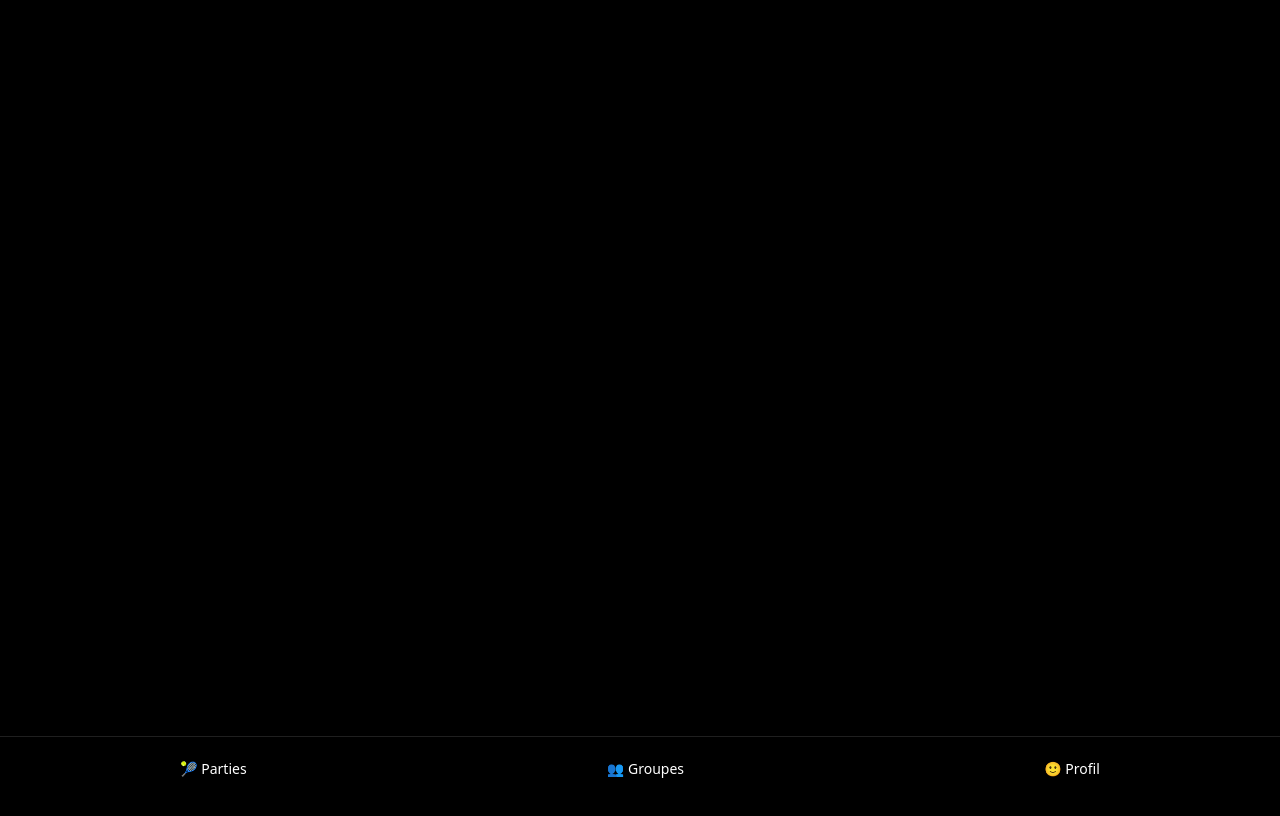
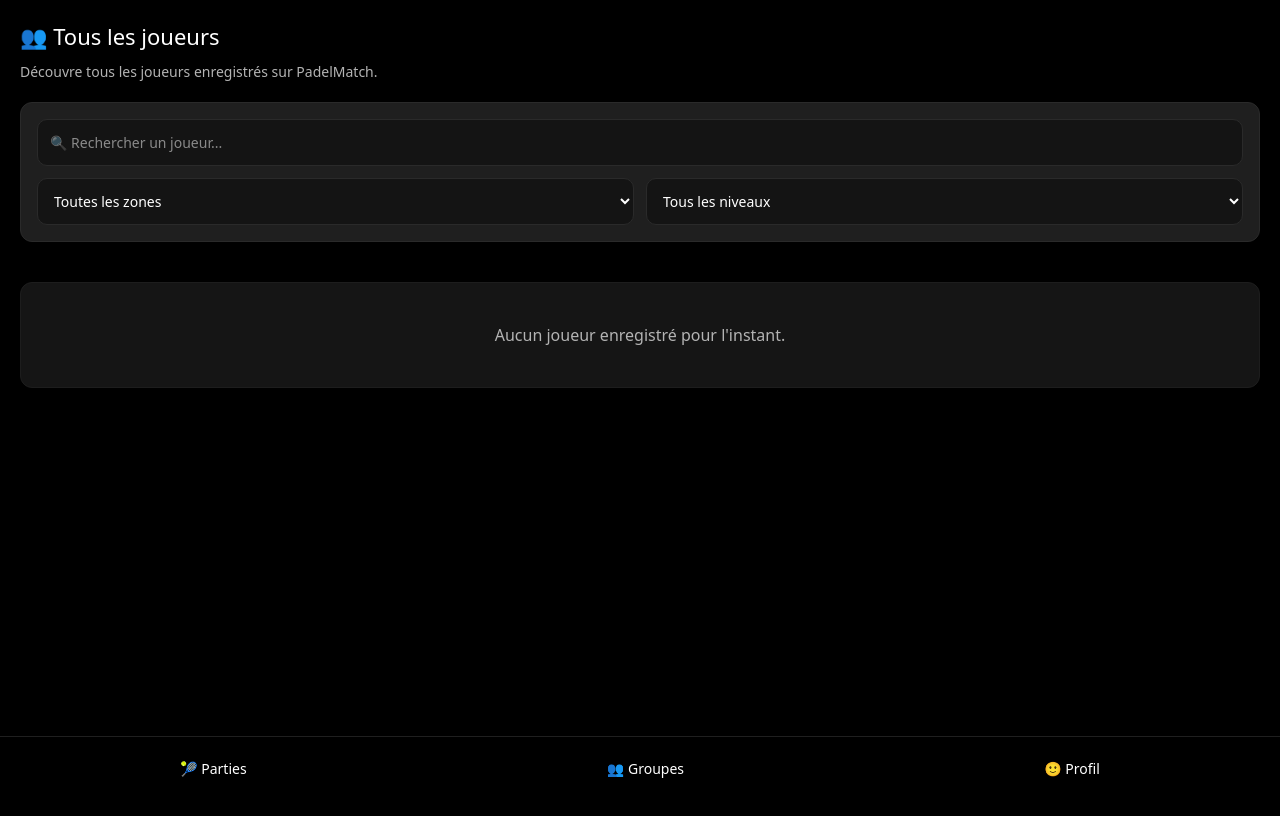
Before and after one commit to mikalopez06100-lab/padelmatch, a Next.js app: page /joueurs in a window 1280 px wide. Before the commit this address had no page. Shown: the top 816 px of the page. Built offline with nearby package versions, Linux system fonts and the light colour scheme.

Commit message:
Ajout page Joueurs - Liste tous les profils avec recherche et filtres

```diff
--- /dev/null
+++ b/app/joueurs/page.tsx
@@ -0,0 +1,267 @@
+"use client";
+
+import { useEffect, useState, useMemo } from "react";
+import { loadProfilsGlobaux } from "@/lib/data/profils-globaux";
+import type { ProfilGlobal } from "@/lib/data/profils-globaux";
+import type { Zone, Niveau } from "@/lib/types";
+
+function getInitials(pseudo: string): string {
+  return pseudo
+    .split(" ")
+    .map((n) => n[0])
+    .join("")
+    .toUpperCase()
+    .slice(0, 2);
+}
+
+function getAvatarColor(pseudo: string): string {
+  const colors = [
+    "#10b981",
+    "#3b82f6",
+    "#8b5cf6",
+    "#f59e0b",
+    "#ef4444",
+    "#ec4899",
+    "#06b6d4",
+    "#84cc16",
+  ];
+
+  let hash = 0;
+  for (let i = 0; i < pseudo.length; i++) {
+    hash = pseudo.charCodeAt(i) + ((hash << 5) - hash);
+  }
+
+  return colors[Math.abs(hash) % colors.length];
+}
+
+const ZONES: Zone[] = ["Nice", "Antibes", "Cagnes-sur-Mer", "Cannes", "Monaco", "Menton", "Autre"];
+const NIVEAUX: Niveau[] = ["Débutant", "Intermédiaire", "Confirmé", "Compétitif"];
+
+export default function JoueursPage() {
+  const [profilsGlobaux, setProfilsGlobaux] = useState<ProfilGlobal[]>([]);
+  const [searchTerm, setSearchTerm] = useState("");
+  const [filterZone, setFilterZone] = useState<Zone | "">("");
+  const [filterNiveau, setFilterNiveau] = useState<Niveau | "">("");
+
+  useEffect(() => {
+    setProfilsGlobaux(loadProfilsGlobaux());
+  }, []);
+
+  // Recharger les profils globaux périodiquement pour avoir les dernières mises à jour
+  useEffect(() => {
+    const interval = setInterval(() => {
+      setProfilsGlobaux(loadProfilsGlobaux());
+    }, 2000); // Recharger toutes les 2 secondes
+    return () => clearInterval(interval);
+  }, []);
+
+  const profilsFiltres = useMemo(() => {
+    return profilsGlobaux.filter((p) => {
+      // Filtre par recherche (pseudo)
+      if (searchTerm && !p.pseudo.toLowerCase().includes(searchTerm.toLowerCase())) {
+        return false;
+      }
+
+      // Filtre par zone
+      if (filterZone && p.zone !== filterZone) {
+        return false;
+      }
+
+      // Filtre par niveau
+      if (filterNiveau && p.niveau !== filterNiveau) {
+        return false;
+      }
+
+      return true;
+    });
+  }, [profilsGlobaux, searchTerm, filterZone, filterNiveau]);
+
+  return (
+    <div style={{ background: "#000", color: "#fff", minHeight: "100vh", padding: "20px", paddingBottom: 80 }}>
+      <h1 style={{ fontSize: 22, marginBottom: 8, color: "#fff" }}>👥 Tous les joueurs</h1>
+      <p style={{ opacity: 0.7, marginTop: 0, color: "#fff", fontSize: 14, marginBottom: 20 }}>
+        Découvre tous les joueurs enregistrés sur PadelMatch.
+      </p>
+
+      {/* Filtres */}
+      <div
+        style={{
+          marginBottom: 20,
+          padding: 16,
+          border: "1px solid #2a2a2a",
+          borderRadius: 12,
+          display: "grid",
+          gap: 12,
+          background: "#1f1f1f",
+          maxWidth: "100%",
+        }}
+      >
+        <input
+          type="text"
+          value={searchTerm}
+          onChange={(e) => setSearchTerm(e.target.value)}
+          placeholder="🔍 Rechercher un joueur..."
+          style={{
+            padding: 12,
+            borderRadius: 10,
+            border: "1px solid #2a2a2a",
+            background: "#141414",
+            color: "#fff",
+            fontSize: 14,
+            outline: "none",
+          }}
+        />
+
+        <div style={{ display: "flex", gap: 12, flexWrap: "wrap" }}>
+          <select
+            value={filterZone}
+            onChange={(e) => setFilterZone(e.target.value as Zone | "")}
+            style={{
+              flex: 1,
+              minWidth: 150,
+              padding: 12,
+              borderRadius: 10,
+              border: "1px solid #2a2a2a",
+              background: "#141414",
+              color: "#fff",
+              fontSize: 14,
+            }}
+          >
+            <option value="" style={{ background: "#141414", color: "#fff" }}>
+              Toutes les zones
+            </option>
+            {ZONES.map((z) => (
+              <option key={z} value={z} style={{ background: "#141414", color: "#fff" }}>
+                {z}
+              </option>
+            ))}
+          </select>
+
+          <select
+            value={filterNiveau}
+            onChange={(e) => setFilterNiveau(e.target.value as Niveau | "")}
+            style={{
+              flex: 1,
+              minWidth: 150,
+              padding: 12,
+              borderRadius: 10,
+              border: "1px solid #2a2a2a",
+              background: "#141414",
+              color: "#fff",
+              fontSize: 14,
+            }}
+          >
+            <option value="" style={{ background: "#141414", color: "#fff" }}>
+              Tous les niveaux
+            </option>
+            {NIVEAUX.map((n) => (
+              <option key={n} value={n} style={{ background: "#141414", color: "#fff" }}>
+                {n}
+              </option>
+            ))}
+          </select>
+        </div>
+
+        {(searchTerm || filterZone || filterNiveau) && (
+          <div style={{ fontSize: 13, opacity: 0.7, color: "#fff" }}>
+            {profilsFiltres.length} joueur{profilsFiltres.length > 1 ? "s" : ""} trouvé
+            {profilsFiltres.length > 1 ? "s" : ""}
+          </div>
+        )}
+      </div>
+
+      {/* Liste des joueurs */}
+      <div style={{ display: "grid", gap: 12, maxWidth: "100%" }}>
+        {profilsFiltres.length === 0 ? (
+          <div
+            style={{
+              opacity: 0.7,
+              marginTop: 20,
+              color: "#fff",
+              textAlign: "center",
+              padding: 40,
+              border: "1px solid #2a2a2a",
+              borderRadius: 12,
+              background: "#1f1f1f",
+            }}
+          >
+            {profilsGlobaux.length === 0
+              ? "Aucun joueur enregistré pour l'instant."
+              : "Aucun joueur ne correspond à vos critères de recherche."}
+          </div>
+        ) : (
+          profilsFiltres.map((p) => (
+            <div
+              key={p.pseudo}
+              style={{
+                border: "1px solid #2a2a2a",
+                borderRadius: 12,
+                padding: 16,
+                display: "flex",
+                gap: 16,
+                alignItems: "center",
+                background: "#1f1f1f",
+                flexWrap: "wrap",
+              }}
+            >
+              {/* Avatar */}
+              <div
+                style={{
+                  width: 60,
+                  height: 60,
+                  borderRadius: "50%",
+                  display: "flex",
+                  alignItems: "center",
+                  justifyContent: "center",
+                  fontSize: 20,
+                  fontWeight: 600,
+                  color: "#fff",
+                  background: p.photoUrl
+                    ? `url(${p.photoUrl}) center/cover`
+                    : getAvatarColor(p.pseudo),
+                  flexShrink: 0,
+                }}
+              >
+                {!p.photoUrl && getInitials(p.pseudo)}
+              </div>
+
+              {/* Infos */}
+              <div style={{ flex: 1, minWidth: 200 }}>
+                <div style={{ fontWeight: 600, color: "#fff", fontSize: 16, marginBottom: 4 }}>{p.pseudo}</div>
+                <div style={{ fontSize: 13, opacity: 0.8, color: "#fff", marginBottom: 4 }}>
+                  📍 {p.zone} • 🎾 {p.niveau}
+                </div>
+                <div style={{ fontSize: 12, opacity: 0.7, color: "#fff", display: "flex", gap: 12, flexWrap: "wrap" }}>
+                  <span>⭐ Friendly {p.friendlyScore}/100</span>
+                  {p.xp > 0 && <span>✨ {p.xp} XP</span>}
+                </div>
+              </div>
+
+              {/* Badge niveau */}
+              <div
+                style={{
+                  padding: "6px 12px",
+                  borderRadius: 20,
+                  fontSize: 12,
+                  fontWeight: 600,
+                  background:
+                    p.niveau === "Compétitif"
+                      ? "#ef4444"
+                      : p.niveau === "Confirmé"
+                        ? "#f59e0b"
+                        : p.niveau === "Intermédiaire"
+                          ? "#3b82f6"
+                          : "#10b981",
+                  color: "#fff",
+                  flexShrink: 0,
+                }}
+              >
+                {p.niveau}
+              </div>
+            </div>
+          ))
+        )}
+      </div>
+    </div>
+  );
+}
```
